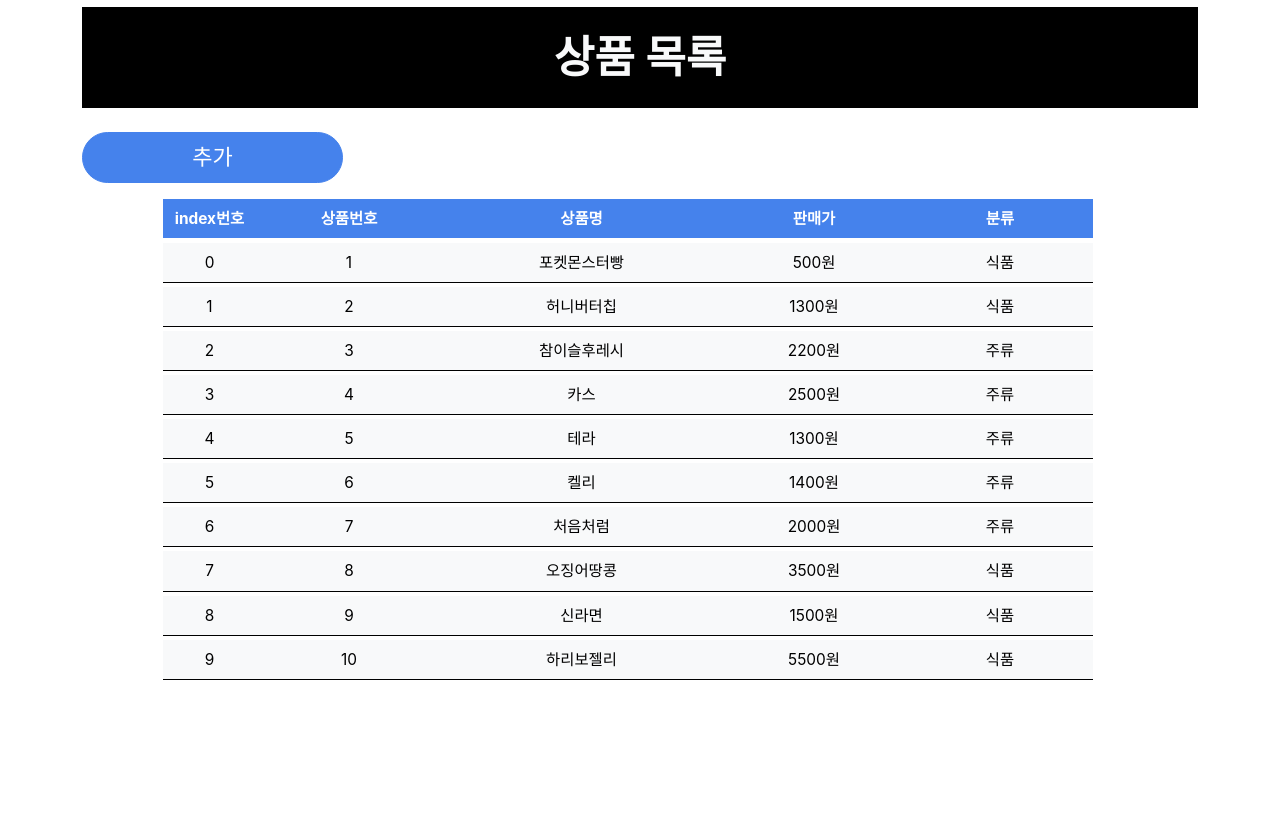
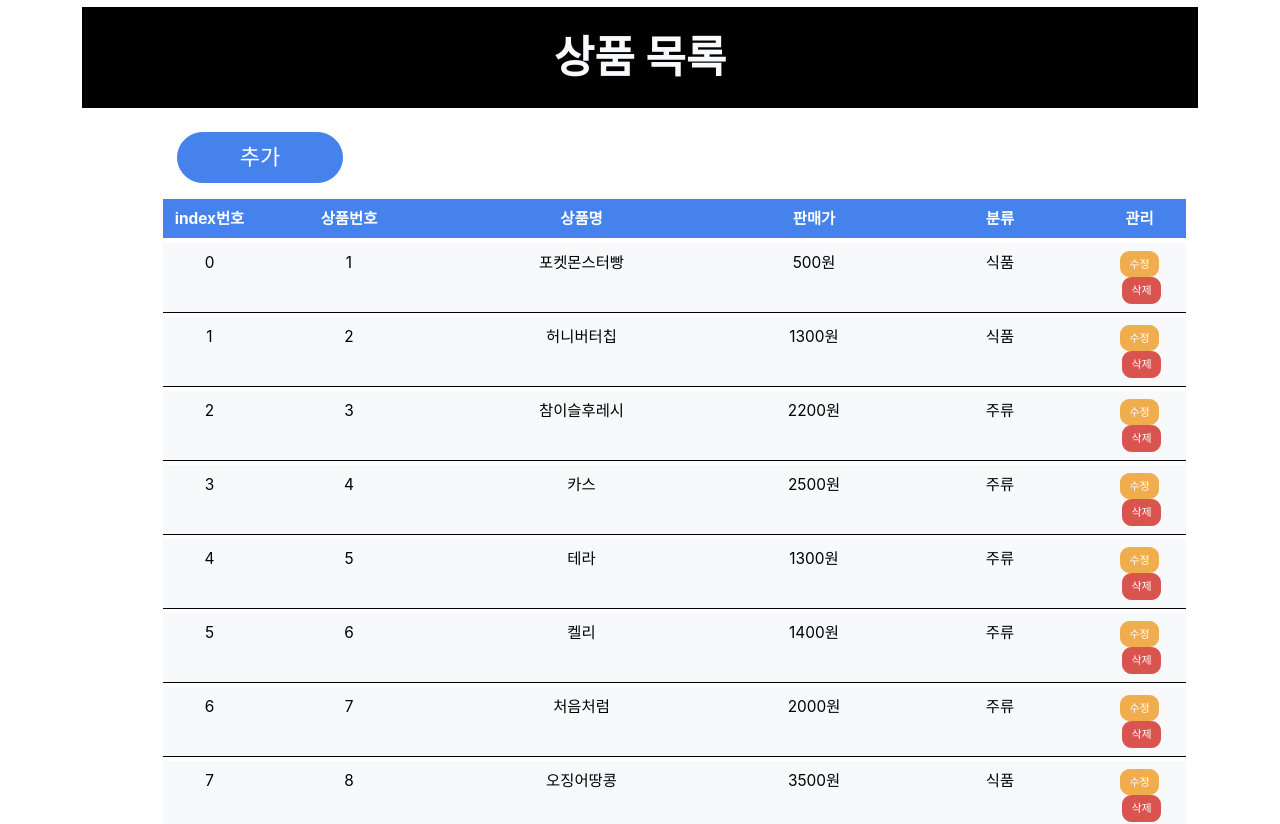
Before and after one commit to tpfkalrrltk/kh12-react, a React (Create React App) app in the folder demo03/: page / in a window 1280 px wide. Shown: the part 3000-3824 px from the top of the page. Built offline with nearby package versions, Linux system fonts and the light colour scheme.

Commit message:
객체 배열 상태 데이터 수정 처리

```diff
--- a/demo03/src/components/Exam10.js
+++ b/demo03/src/components/Exam10.js
@@ -14,11 +14,49 @@
         { itemNo: 10, itemName: "하리보젤리", itemPrice: 5500, itemType: "식품", edit: false },
 
     ]);
+
+    //  줄을 수정상태로 변경하는 함수
+    // - 이 함수를 실행하려면 최소한 itemNo는 알아야 한다.
+    // - 함수를 호출할 때 이벤트 정보(e) 대신 아이템정보(product)을 전달하여 처리하도록 처리
+    const changeToEdit = (target) => {
+        //console.log(target)
+
+        const newProducts = products.map(product => {
+            if (product.itemNo === target.itemNo) {//target과 같은 번호의 상품 만큼은
+                return {
+                    ...product,//다른건 그대로 둬도
+                    edit: true//edit를 true로 바꿔라
+                };
+            }
+            return product;//나머진 현상유지
+        });
+
+        setProducts(newProducts);
+    };
+
+    //  줄의 데이터를 변경하는 함수
+    // - 어떤아이템인지(target)와 뭐라고 입력했는지(e)를 알아야한다.
+    const changeItem = (target, e) => {
+        const newProducts = products.map(product => {
+
+            if (product.itemNo === target.itemNo) {//같은 번호를 발견한다면
+
+                return {
+                    ...product,//나머지 정보는 그대로 두고
+                    [e.target.name]: e.target.value //입력창의 이름에 해당하는 필드값을 입력값을 바꿔라
+                }
+            }
+
+            return product;
+        });
+        setProducts(newProducts);
+    };
+
     return (
         <div className="container" key={products.itemNo}>
             <h1 className="text-center mb-4 p-4 bg-black text-light"> 상품 목록</h1>
             <div className="row mb-3 ">
-                <div className="col-3 ">
+                <div className="col-2 offset-1 ">
                     <button className="btn btn-primary btn-lg w-100">추가</button>
                 </div>
             </div>
@@ -31,6 +69,7 @@
                         <th className="col-3">상품명</th>
                         <th className="col-2">판매가</th>
                         <th className="col-2">분류</th>
+                        <th className="col-1">관리</th>
                     </div>
                 </tr>
 
@@ -40,11 +79,19 @@
                             <div className="row mb-1 text-center">
                                 <td className="col-1 offset-1" > {index}</td>
                                 <td className="col-2">{product.itemNo}</td>
-                                <td className="col-3"> <input type="text" value={product.itemName} size={5} /></td>
+                                <td className="col-3"> <input type="text" name="itemName" className="form-control" value={product.itemName} size={7}
+                                    onChange={e => changeItem(product, e)} /></td>
                                 <td className="col-2">
-                                    <input type="text" value={product.itemPrice}  size={5}/>
+                                    <input type="text" className="form-control" name="itemPrice" value={product.itemPrice} size={5}
+                                        onChange={e => changeItem(product, e)} />
                                 </td>
-                                <td className="col-2"><input type="text" value={product.itemType} size={5} /></td>
+                                <td className="col-2"><input type="text" name="itemType" className="form-control" value={product.itemType} size={5}
+                                    onChange={e => changeItem(product, e)} /></td>
+                                <td className="col-1">
+                                    <button className="btn btn-sm btn-secondary">취소</button>
+                                    <button className="btn btn-sm btn-success ms-1">완료</button>
+                                </td>
+
                             </div>
                         </tr>
                     ) : (
@@ -55,6 +102,10 @@
                                 <td className="col-3">{product.itemName}</td>
                                 <td className="col-2">{product.itemPrice}원</td>
                                 <td className="col-2">{product.itemType}</td>
+                                <td className="col-1">
+                                    <button className="btn btn-sm btn-warning" onClick={e => changeToEdit(product)}>수정</button>
+                                    <button className="btn btn-sm btn-danger ms-1">삭제</button>
+                                </td>
                             </div>
                         </tr >
                     )
```
